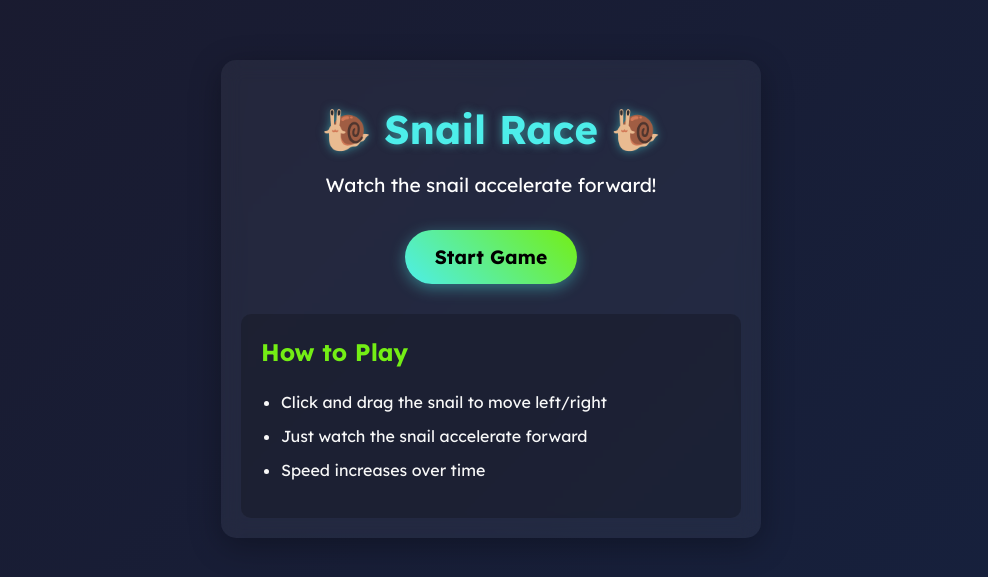
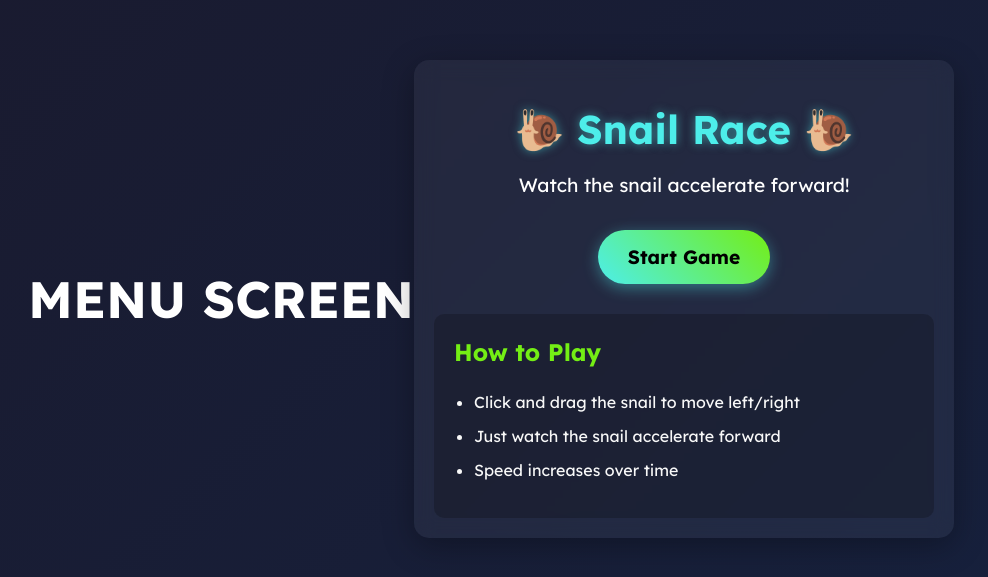
Before and after one commit to OVYE506/snail-race, a React (Vite) app: page / in a window 1280 px wide. Shown: the part 101-678 px from the top of the page, without its empty margins (149-1137 px from the left). Built offline with nearby package versions, Linux system fonts and the light colour scheme; the HTML template or start-up script is replaced by a standard one.

Commit message:
Remove security headers from vercel.json and add console logs for debugging

```diff
--- a/src/App.jsx
+++ b/src/App.jsx
@@ -2,6 +2,7 @@ import { useState, useEffect, useRef } from 'react'
 import './App.css'
 
 function App() {
+  console.log('App component rendering')
   const [gameState, setGameState] = useState('menu')
   const [score, setScore] = useState(0)
 
@@ -25,9 +26,12 @@ function App() {
   }
 
   // Simple render for debugging
+  console.log('Rendering gameState:', gameState)
+
   if (gameState === 'menu') {
     return (
       <div className="app">
+        <h1 style={{color: 'white', textAlign: 'center'}}>MENU SCREEN</h1>
         <MenuScreen onStart={startGame} />
       </div>
     )
```
Also changed, not shown: vercel.json.
